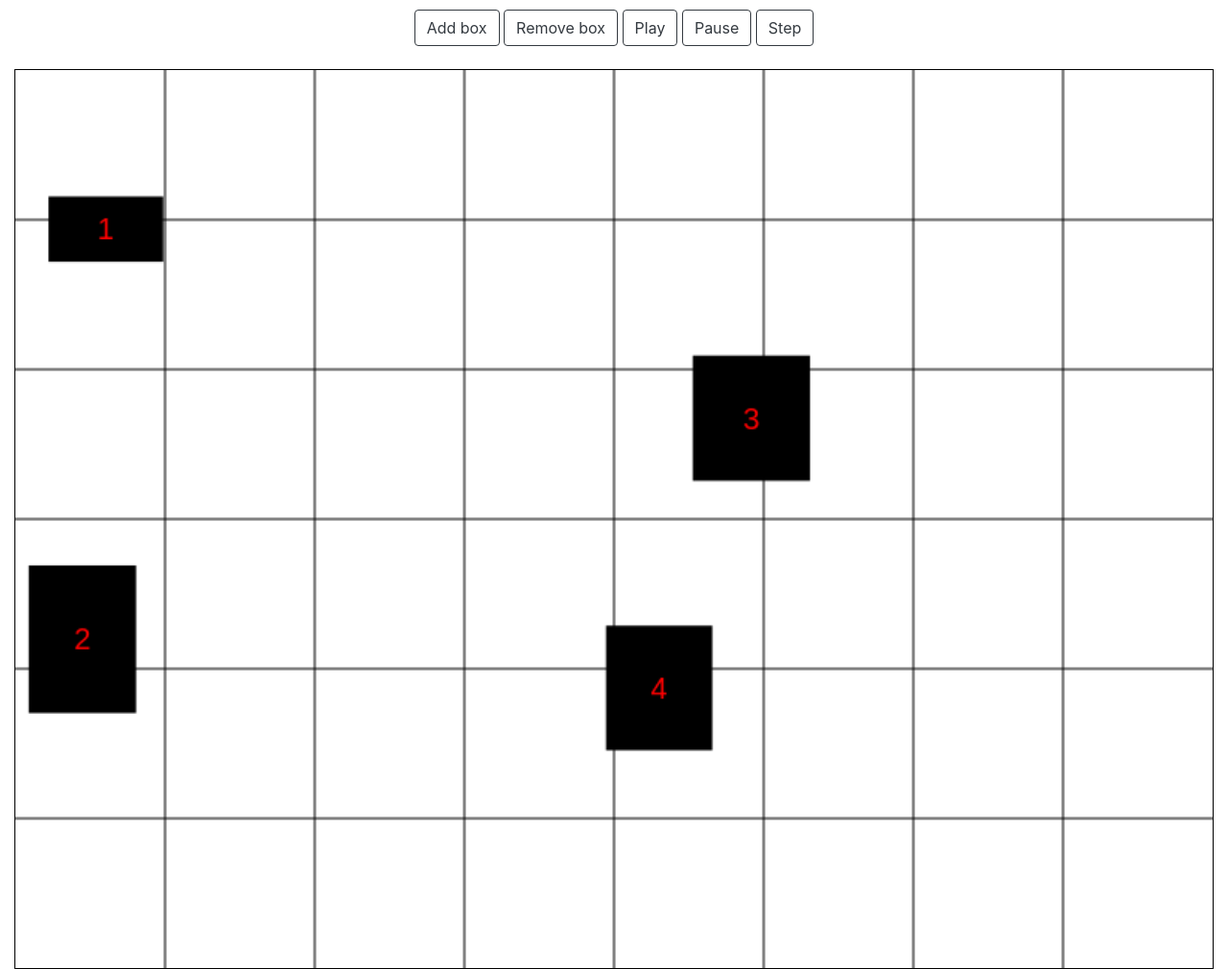
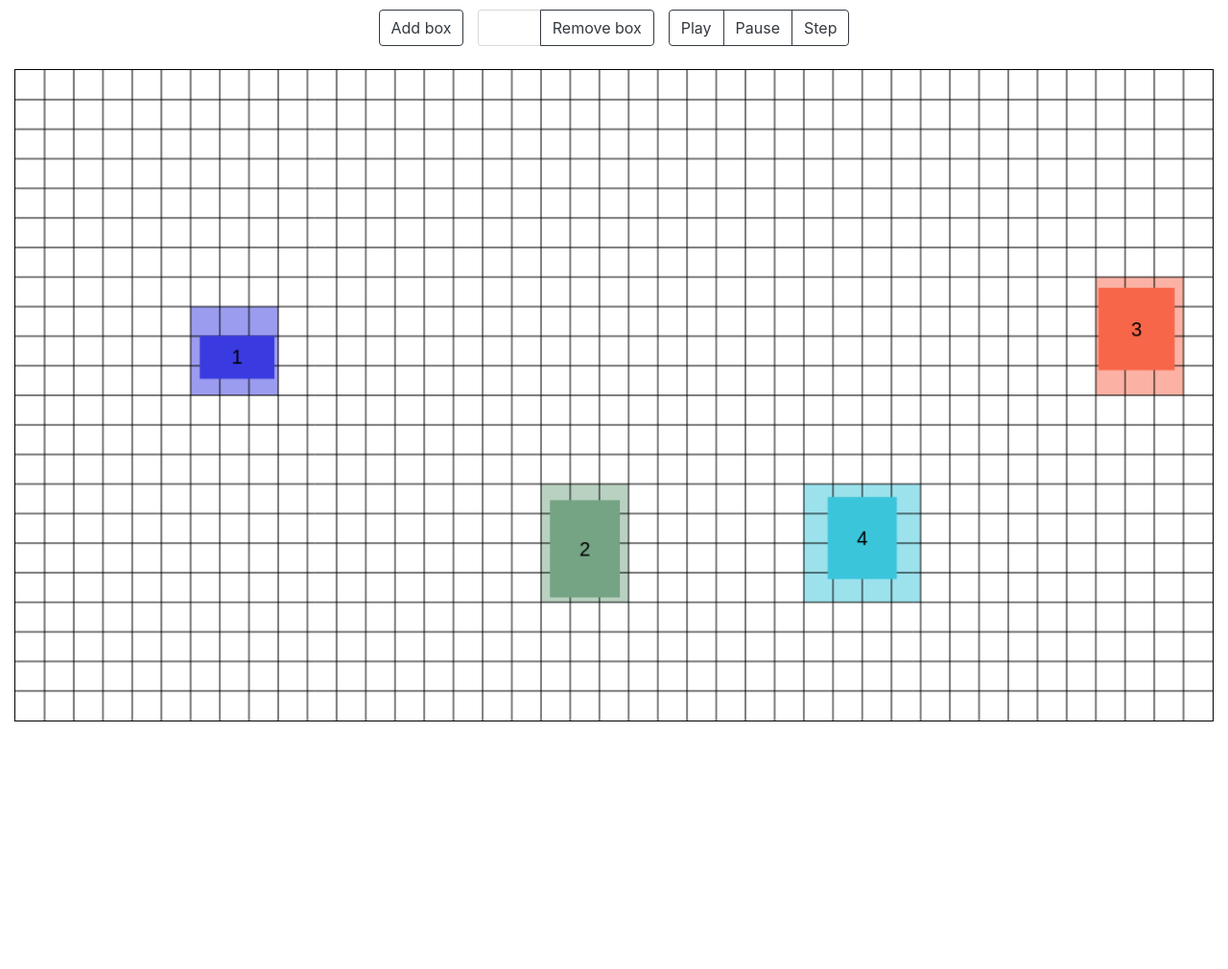
Before and after one commit to 43TH3R/mm-projekt, a plain HTML site: page index.html in a window 1280 px wide. Shown: the whole page at 96% size. After the commit the page ends 800 px from the top, so only its background shows below. Drawn offline with Linux system fonts and the light colour scheme.

Commit message:
Grid, grid draw, remove box

```diff
--- a/index.html
+++ b/index.html
@@ -8,13 +8,18 @@
 
     <body>
         <div class="container-fluid">
-			<div class="row">
-				<div class="col-12 text-center">
-					<button type="button" class="btn btn-outline-dark" onclick="addBox()">Add box</button>
-					<button type="button" class="btn btn-outline-dark" onclick="alert('remove box')">Remove box</button>
-					<button type="button" id="playButton" class="btn btn-outline-dark" onclick="start()">Play</button>
-					<button type="button" id="stopButton" class="btn btn-outline-dark" onclick="stop()">Pause</button>
-					<button type="button" id="stepButton" class="btn btn-outline-dark" onclick="step()">Step</button>
+			<div class="row justify-content-center">
+                <button type="button" class="btn btn-outline-dark" onclick="addBox()">Add box</button>
+                <div class="input-group col-2">
+                    <input type="number" class="form-control" id="removeId">
+                    <span class="input-group-btn">
+                        <button type="button" class="btn btn-outline-dark" onclick="removeBox()">Remove box</button>
+                    </span>
+                </div>
+                <div class="btn-group">
+                <button type="button" id="playButton" class="btn btn-outline-dark" onclick="start()">Play</button>
+                <button type="button" id="stopButton" class="btn btn-outline-dark" onclick="stop()">Pause</button>
+                <button type="button" id="stepButton" class="btn btn-outline-dark" onclick="step()">Step</button>
                 </div>
 			</div>
 			<br>
--- a/script.js
+++ b/script.js
@@ -1,9 +1,5 @@
 // constants
-const gridSize = 100;
-const gridW = 8;
-const gridH = 6;
-const canvasW = gridW * gridSize;
-const canvasH = gridH * gridSize;
+const gridSize = 30;
 const density = 0.00001;
 
 // initialization
@@ -11,6 +7,13 @@ const playButton = document.getElementById("playButton");
 const stopButton = document.getElementById("stopButton");
 const stepButton = document.getElementById("stepButton");
 const canvas = document.getElementById("canvas");
+
+const dimensions = canvas.getBoundingClientRect();
+const gridW = Math.floor(dimensions.width / gridSize);
+const gridH = Math.floor(dimensions.height / gridSize);
+const canvasW = gridW * gridSize;
+const canvasH = gridH * gridSize;
+
 canvas.setAttribute("width", canvasW);
 canvas.setAttribute("height", canvasH);
 const c = canvas.getContext("2d");
@@ -18,53 +21,104 @@ c.strokeStyle = "#000000";
 initGridPath();
 
 // data structures
-const boxes = [];
-// var grid = [];
-// for (var i=0; i<gridW; i++) {
-// 	var row = [];
-// 	for (var j=0; j<gridH; j++) row.push([]);
-// 	grid.push(row);
-// }
+let boxes = [];
+const grid = new Array(gridW);
+for (let x = 0; x < gridW; x++) {
+    grid[x] = new Array(gridH);
+    for (let y = 0; y < gridH; y++) {
+        grid[x][y] = {};
+    }
+}
+
+let lastBox = 0;
 
 function addBox() {
 	newW = Math.random()*70 + 30;
 	newH = Math.random()*70 + 30;
 	newX = Math.random()*(canvasW - newW);
 	newY = Math.random()*(canvasH - newH);
-	// newVx = 0;
-	// newVy = 0;
 	newVx = Math.random()*10 - 5;
 	newVy = Math.random()*10 - 5;
-	boxes.push({x: newX, y: newY, w: newW, h: newH, vx: newVx, vy: newVy});
-	// gridX1 = Math.floor(newX/gridSize);
-	// gridY1 = Math.floor(newY/gridSize);
-	// gridX2 = Math.floor((newX + newW)/gridSize);
-	// gridY2 = Math.floor((newY + newH)/gridSize);
-	// for (var i=gridX1; i<=gridX2; i++) {
-	// 	for (var j=gridY1; j<=gridY2; i++) grid[i][j] = boxes.length - 1;
-	// }
+	lastBox++;
+	const box = {
+	    x: newX,
+        y: newY,
+        w: newW,
+        h: newH,
+        vx: newVx,
+        vy: newVy,
+        i: lastBox,
+        c: getRandomColor()
+	};
+	boxes.push(box);
+	addBoxToGrid(box, grid);
 }
 
-// function printGrid() {
-//     for (var i = 0; i < gridW; i++) {
-//         var riadok = "";
-//         for (var j = 0; j < gridH; j++) {
-//             for (var k = 0; k < grid[i][j].length; k++) {
-//                 riadok += grid[i][j][k] + " ";
-//             }
-//             riadok += "|";
-//         }
-//         console.log(riadok);
-//     }
-// }
+function removeBox() {
+    removeBoxById(parseInt(document.getElementById('removeId').value));
+}
+
+function removeBoxById(i) {
+    boxes = boxes.filter(box => box.i !== i);
+    for (let x = 0; x < gridW; x++) {
+        for (let y = 0; y < gridH; y++) {
+            if (grid[x][y].hasOwnProperty(i)) delete grid[x][y][i];
+        }
+    }
+}
+
+function addBoxToGrid(box, grid) {
+    const cr = getBoxCellRange(box);
+    for (let x = cr.a.x; x <= cr.b.x; x++) {
+        for (let y = cr.a.y; y <= cr.b.y; y++) {
+            grid[x][y][box.i] = true;
+        }
+    }
+}
+
+function removeBoxFromGrid(box, grid) {
+    const cr = getBoxCellRange(box);
+    for (let x = cr.a.x; x <= cr.b.x; x++) {
+        for (let y = cr.a.y; y <= cr.b.y; y++) {
+            grid[x][y][box.i] = false;
+        }
+    }
+}
+
+function printGrid() {
+    let s = '';
+    for (let y = 0; y < gridH; y++) {
+        for (let x = 0; x < gridW; x++) {
+            for (let i = 0; i < boxes.length; i++) {
+                s += grid[x][y][boxes[i].i] ? i : ' ';
+            }
+            s += ' ';
+        }
+        s += '\n';
+    }
+    console.log(s);
+}
+
+function getBoxCellRange(box) {
+    const a = getPointCell(box.x, box.y);
+    const b = getPointCell(box.x + box.w, box.y + box.h);
+    return {a: a, b: b};
+}
+
+function getPointCell(x, y) {
+    return {
+        x: Math.floor(x / gridSize),
+        y: Math.floor(y / gridSize)
+    };
+}
 
 function initGridPath() {
 	c.beginPath();
-	for (var i=1; i<gridH; i++) {
+	for (let i=1; i<gridH; i++) {
 		c.moveTo(0, i*gridSize);
 		c.lineTo(canvasW, i*gridSize);
 	}
-	for (var i=1; i<gridW; i++) {
+	for (let i=1; i<gridW; i++) {
 		c.moveTo(i*gridSize, 0);
 		c.lineTo(i*gridSize, canvasH);
 	}
@@ -72,17 +126,33 @@ function initGridPath() {
 
 function draw() {
     c.clearRect(0, 0, canvasW, canvasH);
-	c.stroke();
+	drawGrid();
+    c.stroke();
     drawBoxes();
 }
 
+function drawGrid() {
+    for (let y = 0; y < gridH; y++) {
+        for (let x = 0; x < gridW; x++) {
+            for (let i = 0; i < boxes.length; i++) {
+                if (grid[x][y][boxes[i].i]) {
+                    c.fillStyle = boxes[i].c;
+                    c.globalAlpha = 0.5;
+                    c.fillRect(x*gridSize, y*gridSize, gridSize, gridSize);
+                    c.globalAlpha = 1;
+                }
+            }
+        }
+    }
+}
+
 function drawBoxes() {
-    boxes.forEach(function(box, i) {
+    boxes.forEach(function(box) {
+        c.fillStyle = box.c;
+        c.fillRect(box.x, box.y, box.w, box.h);
         c.fillStyle = "#000000";
-        c.fillRect(box.x, box.y, box.w, box.h);
-        c.fillStyle = "#ff0000";
         c.font="20px Arial";
-        const label = "" + (i+1);
+        const label = "" + (box.i);
         c.fillText(label, box.x + box.w/2 - c.measureText(label).width/2, box.y + box.h/2 + 7);
     });
 }
@@ -92,8 +162,10 @@ function move() {
 		if (box.x + box.vx < 0 || box.x + box.w + box.vx > canvasW) box.vx = -box.vx;
 		if (box.y + box.vy < 0 || box.y + box.h + box.vy > canvasH) box.vy = -box.vy;
 		else box.vy = box.vy + box.w*box.h*density;
+		removeBoxFromGrid(box, grid);
 		box.x = box.x + box.vx;
 		box.y = box.y + box.vy;
+        addBoxToGrid(box, grid);
 	});
 }
 
@@ -103,8 +175,8 @@ function mainLoop() {
 }
 
 // playback control
-var interval;
-var playing = false;
+let interval;
+let playing = false;
 
 function start() {
     if (!playing) {
@@ -123,7 +195,17 @@ function stop() {
 function step() {
 	if (!playing) {
         mainLoop();
+        printGrid();
     }
+}
+
+function getRandomColor() {
+    var letters = '3456789ABCDEF';
+    var color = '#';
+    for (var i = 0; i < 6; i++) {
+        color += letters[Math.floor(Math.random() * letters.length)];
+    }
+    return color;
 }
 
 // start
--- a/style.css
+++ b/style.css
@@ -6,6 +6,7 @@ body {
 	border: solid 1px black;
 	/*margin: 0 auto;*/
 	display: block;
+	height: 85vh;
 }
 
 #controls {
```
